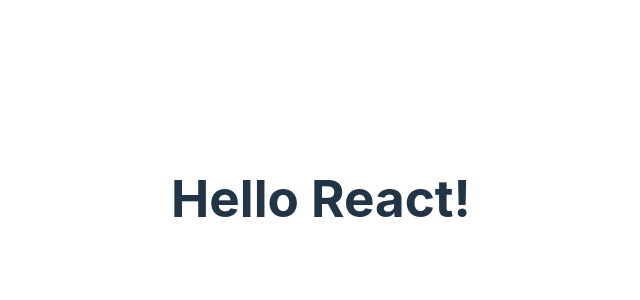
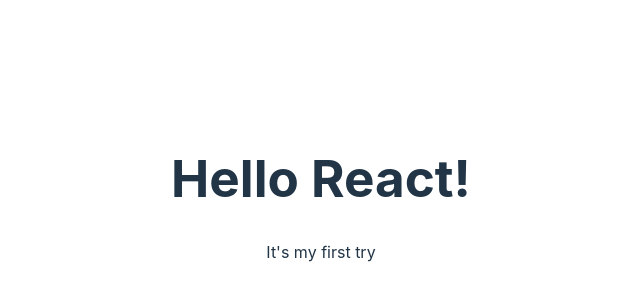
Before and after one commit to YogeshPeriyasamy/React, a React (Vite) app: page / in a window 1280 px wide. Shown: the part 202-502 px from the top of the page, without its empty margins (319-959 px from the left). Built offline with nearby package versions, Linux system fonts and the light colour scheme.

Commit message:
returned multiple elements

```diff
--- a/src/Message.tsx
+++ b/src/Message.tsx
@@ -1,4 +1,14 @@
 export default function Message()
 {
-    return <h1>Hello React!</h1>
+    return (
+    // to return multiple elements enclose them inside div
+    <div>
+    <div>
+        <h1>Hello React!</h1>
+    </div>
+    <div>
+        <p>It's my first try </p>
+    </div>
+    </div>
+    )
 }
```
